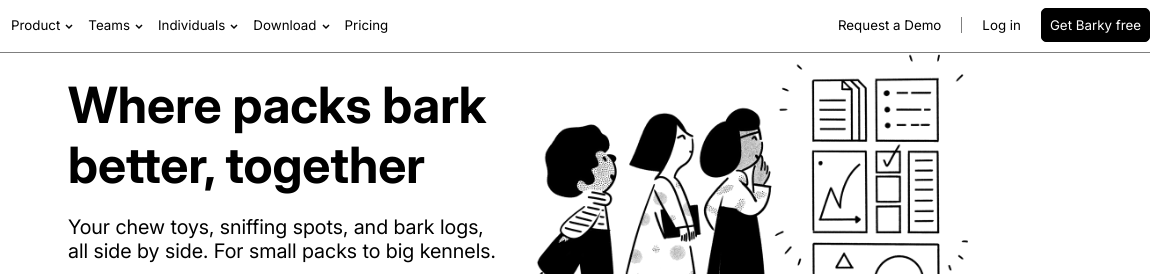
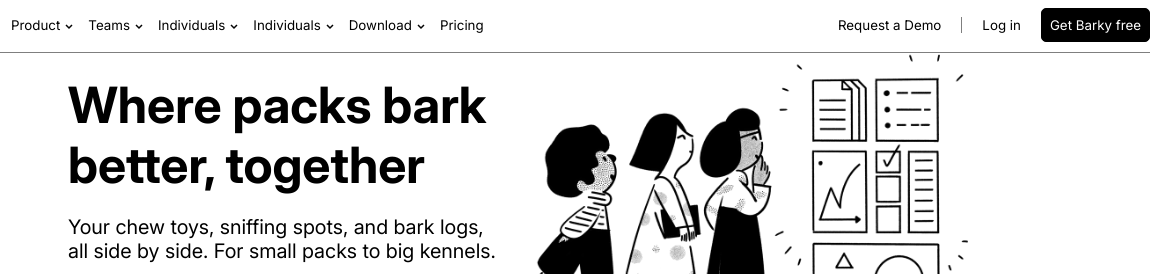
Before and after one commit to jiji-98/DDU1_projekt, a plain HTML site: page html/ddu1_projekt.html in a window 1280 px wide. Shown: the top 274 px of the page, 122-1280 px from the left. Drawn offline with Linux system fonts and the light colour scheme.

Commit message:
la till kommentar i css och alt i html länken

```diff
--- a/css/ddu1_projekt.css
+++ b/css/ddu1_projekt.css
@@ -67,6 +67,7 @@ main {
 /* SECTION HERO*/
 
 /* SECTION HERO*//*FIXA, FLYTTA KNAPP NER, MER BREDD PÅ SIDORNA, ÄNDRA FÄRG PÅ P*/
+/*FIXA, FLYTTA KNAPP NER, MER BREDD PÅ SIDORNA, ÄNDRA FÄRG PÅ P*/
 
 #hero {
     display: grid;
--- a/html/ddu1_projekt.html
+++ b/html/ddu1_projekt.html
@@ -14,6 +14,8 @@
             <a href="#" title="Product">Product<img class="arrow" src="../material/nav-caret.svg" alt="Product"></a>
             <a href="#" title="Teams">Teams<img class="arrow" src="../material/nav-caret.svg" alt="Teams"></a>
             <a href="#" title="Individuals">Individuals<img class="arrow" src="../material/nav-caret.svg" alt="Individuals"></a>
+            <a href="#" title="Individuals">Individuals<img class="arrow" src="../material/nav-caret.svg"
+                    alt="Individuals"></a>
             <a href="#" title="Download">Download<img class="arrow" src="../material/nav-caret.svg" alt="Download"></a>
             <a href="#" title="Pricing">Pricing</a>
         </nav>
```
